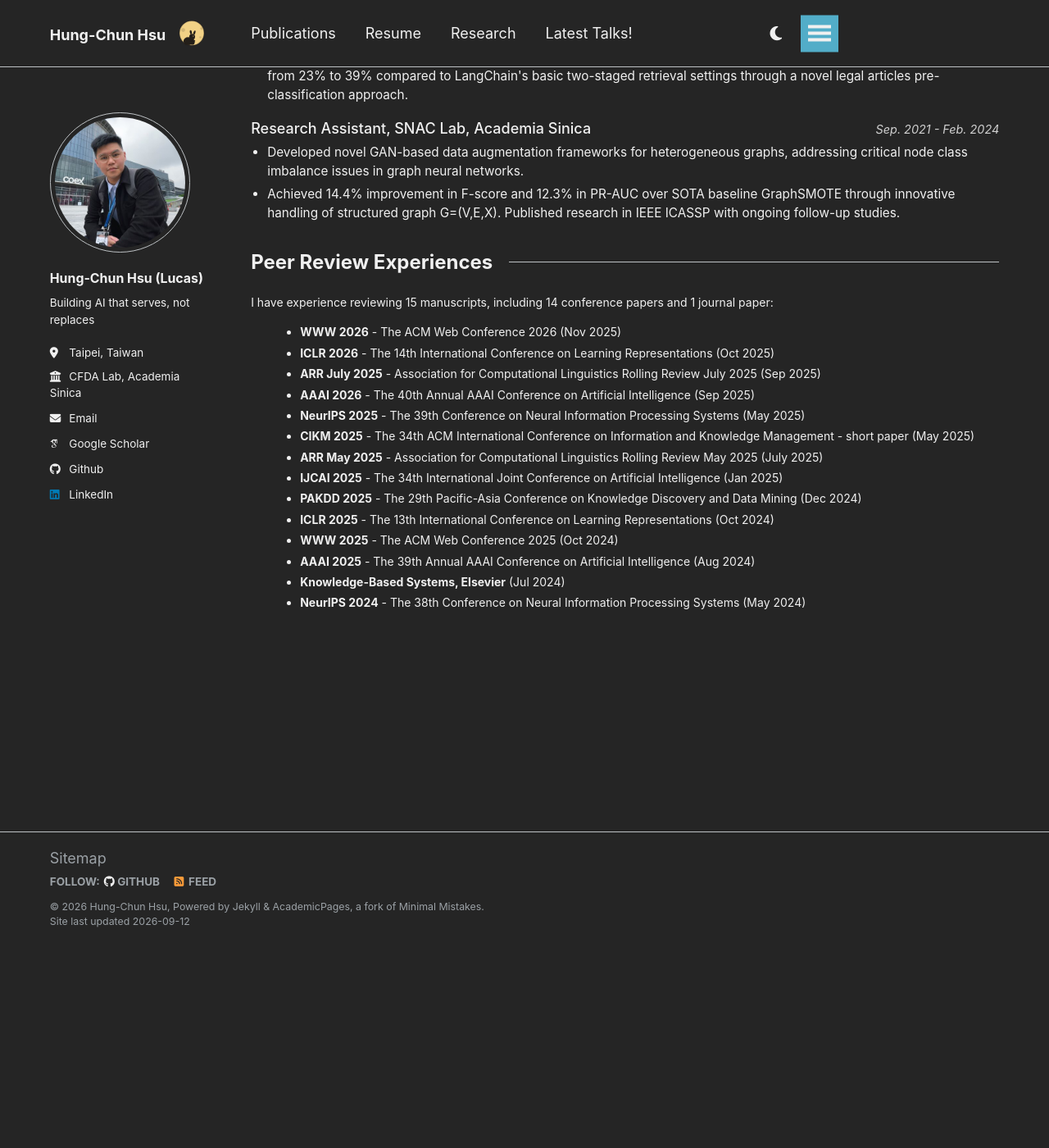
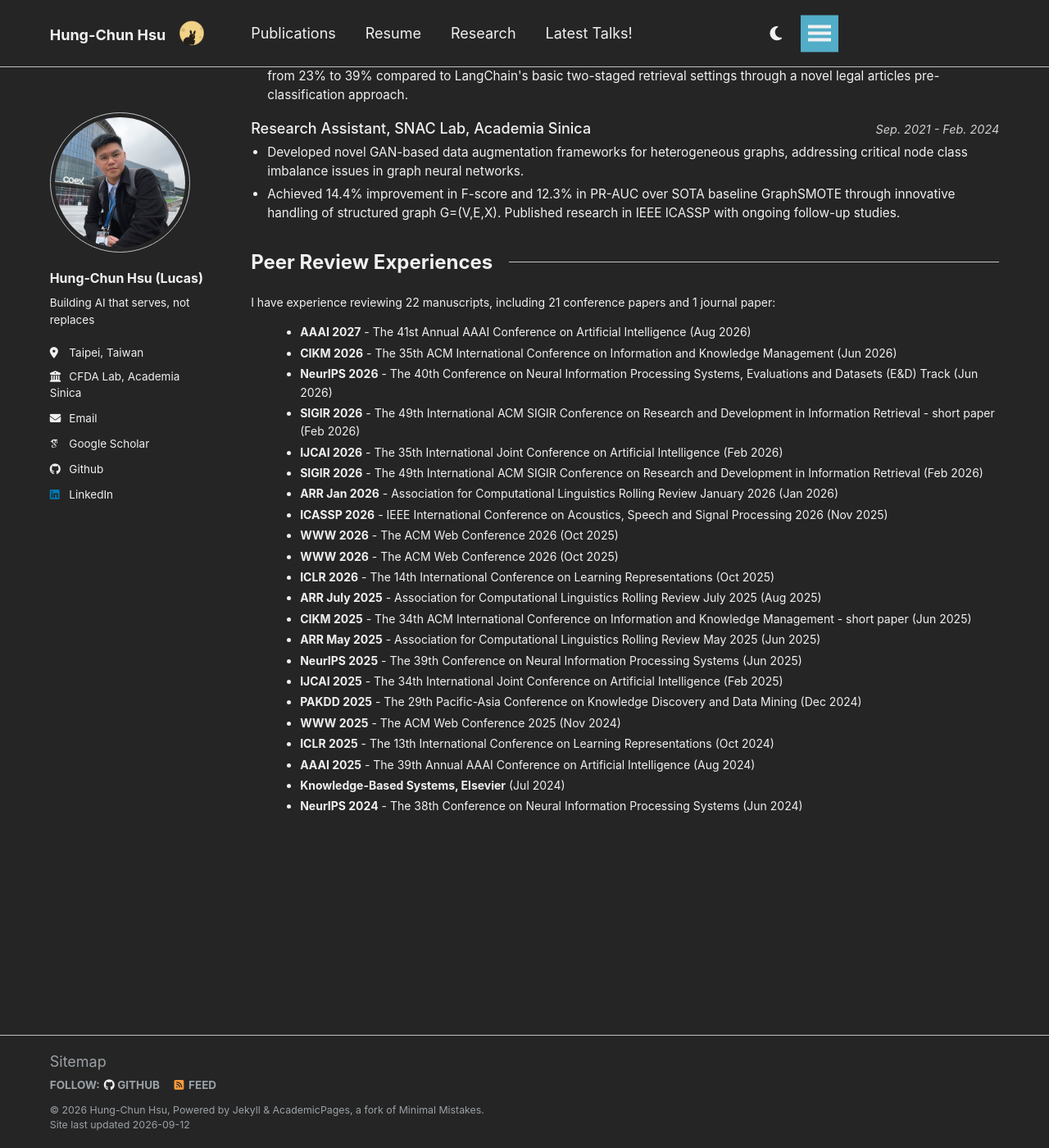
Before and after one commit to lucas-hc-hsu/lucas-hc-hsu.github.io, a Jekyll site: the page built from _pages/research.html, in a window 1280 px wide and 1400 px high, scrolled down 1045 px. Shown: the whole window at 82% size. Built offline with Jekyll 4.4.1, drawn with Linux system fonts in a browser that asks for light colours; some web fonts are replaced; before the commit the page ends 2197 px from its top, so only the background shows below that.

Commit message:
Bring the peer review list up to date and fix its dates
The list had stalled at November 2025 and claimed 15 manuscripts while
showing 14. Rebuild it from the review assignments themselves: 22 papers,
21 for conferences and 1 for a journal.

Add the nine that were missing, among them SIGIR 2026, IJCAI 2026, AAAI
2027, NeurIPS 2026 and an ICASSP 2026 paper that had never been recorded
anywhere, not even in the CV.

Correct eight dates that were off by a month in both directions, which is
what you get from recalling them rather than looking them up. Every month
now comes from when the paper was actually handed over, converted to local
time.

Co-Authored-By: Claude Opus 5 (1M context) <noreply@anthropic.com>
Claude-Session: https://claude.ai/code/session_01GhMg4GJdFWXasgVdjRV2LN

```diff
--- a/_pages/research.html
+++ b/_pages/research.html
@@ -224,21 +224,29 @@ author_profile: true
 </div>
 
 <div style="margin: 15px 0;">
-  <p style="font-size: 14px; line-height: 1.6; margin-bottom: 10px;">I have experience reviewing 15 manuscripts, including 14 conference papers and 1 journal paper:</p>
+  <p style="font-size: 14px; line-height: 1.6; margin-bottom: 10px;">I have experience reviewing 22 manuscripts, including 21 conference papers and 1 journal paper:</p>
   <ul style="margin-left: 20px; font-size: 14px; line-height: 1.6;">
-    <li style="margin-bottom: 3px;"><strong>WWW 2026</strong> - The ACM Web Conference 2026 (Nov 2025)</li>
+    <li style="margin-bottom: 3px;"><strong>AAAI 2027</strong> - The 41st Annual AAAI Conference on Artificial Intelligence (Aug 2026)</li>
+    <li style="margin-bottom: 3px;"><strong>CIKM 2026</strong> - The 35th ACM International Conference on Information and Knowledge Management (Jun 2026)</li>
+    <li style="margin-bottom: 3px;"><strong>NeurIPS 2026</strong> - The 40th Conference on Neural Information Processing Systems, Evaluations and Datasets (E&amp;D) Track (Jun 2026)</li>
+    <li style="margin-bottom: 3px;"><strong>SIGIR 2026</strong> - The 49th International ACM SIGIR Conference on Research and Development in Information Retrieval - short paper (Feb 2026)</li>
+    <li style="margin-bottom: 3px;"><strong>IJCAI 2026</strong> - The 35th International Joint Conference on Artificial Intelligence (Feb 2026)</li>
+    <li style="margin-bottom: 3px;"><strong>SIGIR 2026</strong> - The 49th International ACM SIGIR Conference on Research and Development in Information Retrieval (Feb 2026)</li>
+    <li style="margin-bottom: 3px;"><strong>ARR Jan 2026</strong> - Association for Computational Linguistics Rolling Review January 2026 (Jan 2026)</li>
+    <li style="margin-bottom: 3px;"><strong>ICASSP 2026</strong> - IEEE International Conference on Acoustics, Speech and Signal Processing 2026 (Nov 2025)</li>
+    <li style="margin-bottom: 3px;"><strong>WWW 2026</strong> - The ACM Web Conference 2026 (Oct 2025)</li>
+    <li style="margin-bottom: 3px;"><strong>WWW 2026</strong> - The ACM Web Conference 2026 (Oct 2025)</li>
     <li style="margin-bottom: 3px;"><strong>ICLR 2026</strong> - The 14th International Conference on Learning Representations (Oct 2025)</li>
-    <li style="margin-bottom: 3px;"><strong>ARR July 2025</strong> - Association for Computational Linguistics Rolling Review July 2025 (Sep 2025)</li>
-    <li style="margin-bottom: 3px;"><strong>AAAI 2026</strong> - The 40th Annual AAAI Conference on Artificial Intelligence (Sep 2025)</li>
-    <li style="margin-bottom: 3px;"><strong>NeurIPS 2025</strong> - The 39th Conference on Neural Information Processing Systems (May 2025)</li>
-    <li style="margin-bottom: 3px;"><strong>CIKM 2025</strong> - The 34th ACM International Conference on Information and Knowledge Management - short paper (May 2025)</li>
-    <li style="margin-bottom: 3px;"><strong>ARR May 2025</strong> - Association for Computational Linguistics Rolling Review May 2025 (July 2025)</li>
-    <li style="margin-bottom: 3px;"><strong>IJCAI 2025</strong> - The 34th International Joint Conference on Artificial Intelligence (Jan 2025)</li>
+    <li style="margin-bottom: 3px;"><strong>ARR July 2025</strong> - Association for Computational Linguistics Rolling Review July 2025 (Aug 2025)</li>
+    <li style="margin-bottom: 3px;"><strong>CIKM 2025</strong> - The 34th ACM International Conference on Information and Knowledge Management - short paper (Jun 2025)</li>
+    <li style="margin-bottom: 3px;"><strong>ARR May 2025</strong> - Association for Computational Linguistics Rolling Review May 2025 (Jun 2025)</li>
+    <li style="margin-bottom: 3px;"><strong>NeurIPS 2025</strong> - The 39th Conference on Neural Information Processing Systems (Jun 2025)</li>
+    <li style="margin-bottom: 3px;"><strong>IJCAI 2025</strong> - The 34th International Joint Conference on Artificial Intelligence (Feb 2025)</li>
     <li style="margin-bottom: 3px;"><strong>PAKDD 2025</strong> - The 29th Pacific-Asia Conference on Knowledge Discovery and Data Mining (Dec 2024)</li>
+    <li style="margin-bottom: 3px;"><strong>WWW 2025</strong> - The ACM Web Conference 2025 (Nov 2024)</li>
     <li style="margin-bottom: 3px;"><strong>ICLR 2025</strong> - The 13th International Conference on Learning Representations (Oct 2024)</li>
-    <li style="margin-bottom: 3px;"><strong>WWW 2025</strong> - The ACM Web Conference 2025 (Oct 2024)</li>
     <li style="margin-bottom: 3px;"><strong>AAAI 2025</strong> - The 39th Annual AAAI Conference on Artificial Intelligence (Aug 2024)</li>
     <li style="margin-bottom: 3px;"><strong>Knowledge-Based Systems, Elsevier</strong> (Jul 2024)</li>
-    <li style="margin-bottom: 3px;"><strong>NeurIPS 2024</strong> - The 38th Conference on Neural Information Processing Systems (May 2024)</li>
+    <li style="margin-bottom: 3px;"><strong>NeurIPS 2024</strong> - The 38th Conference on Neural Information Processing Systems (Jun 2024)</li>
   </ul>
 </div>
```
